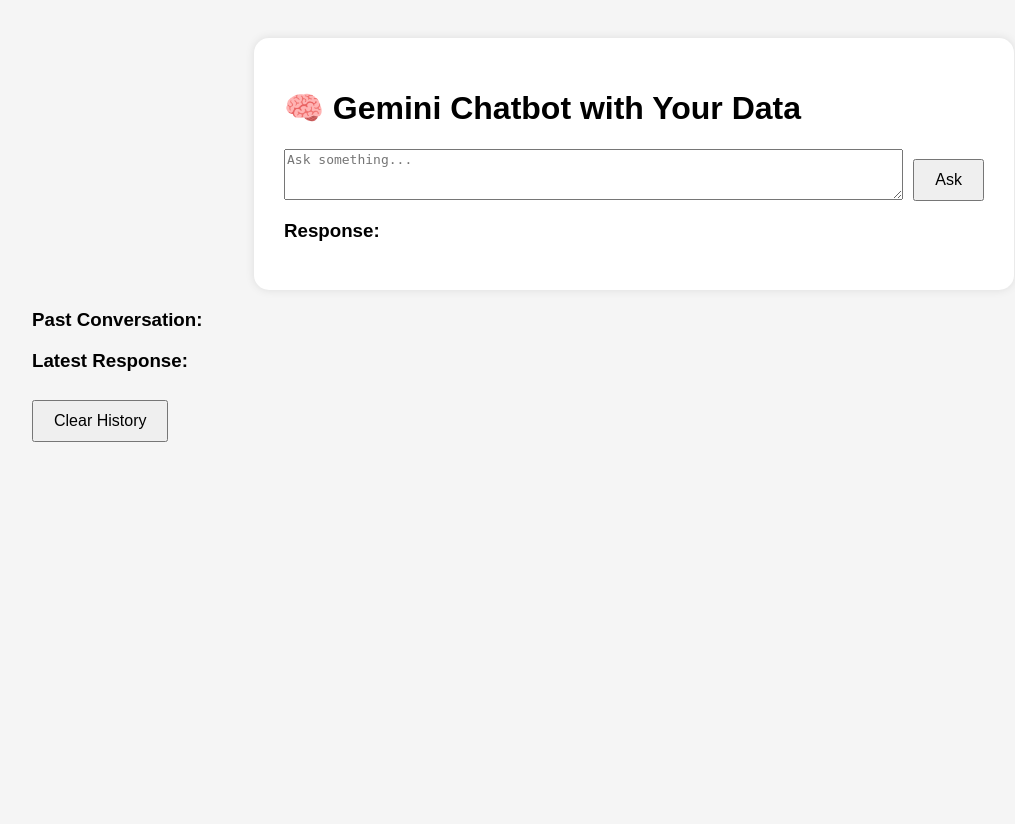
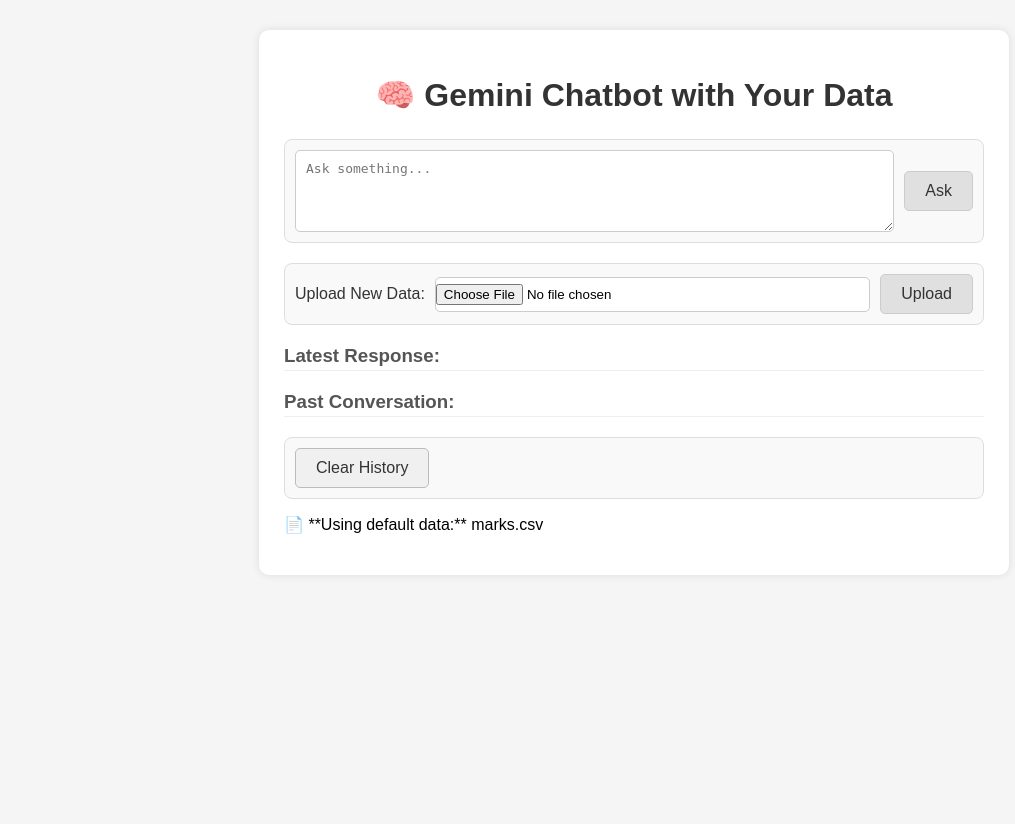
Before and after one commit to mithildabhi/RAG-Chatbot-LLM-and-Flask, a Flask app: page / in a window 1280 px wide. Shown: the whole page, without its empty margins (6-1021 px from the left). Before the commit the page ends 442 px from the top, so only its background shows below. Run offline with Flask 3, Linux system fonts and the light colour scheme.

Commit message:
new css and file add

```diff
--- a/static/style.css
+++ b/static/style.css
@@ -1,38 +1,121 @@
 body {
     font-family: Arial, sans-serif;
-    background-color: #f5f5f5;
-    padding: 30px;
+    background-color: #f5f5f5; /* Reverted to original light grey */
+    padding: 20px; /* Reduced overall body padding */
+    margin: 0;
+    display: flex;
+    justify-content: center;
+    align-items: flex-start;
+    min-height: 98vh; /* Slightly less than 100vh to move up */
 }
 
 .container {
-    max-width: 700px;
-    margin: auto;
+    max-width: 700px; /* Reverted to original max-width */
+    width: 100%;
+    margin: 10px auto; /* Reduced top margin to move up */
     background-color: white;
-    padding: 30px;
-    border-radius: 15px;
-    box-shadow: 0 0 10px rgba(0,0,0,0.1);
+    padding: 25px; /* Slightly reduced padding */
+    border-radius: 10px; /* Slightly reduced border-radius */
+    box-shadow: 0 0 8px rgba(0,0,0,0.1); /* Simplified shadow */
+    border: none; /* Removed custom border */
+}
+
+h1 {
+    color: #333; /* Simplified color */
+    text-align: center;
+    margin-bottom: 25px; /* Slightly reduced margin */
+    font-size: 2em; /* Simplified font size */
+}
+
+h3 {
+    color: #555; /* Simplified color */
+    margin-top: 20px; /* Slightly reduced margin */
+    margin-bottom: 10px; /* Slightly reduced margin */
+    border-bottom: 1px solid #eee; /* Simplified border */
+    padding-bottom: 3px; /* Reduced padding */
+}
+
+/* Forms Styling */
+form {
+    display: flex;
+    flex-wrap: wrap;
+    align-items: center;
+    gap: 10px; /* Standard gap */
+    margin-bottom: 15px; /* Reduced margin between forms */
+    padding: 10px; /* Reduced padding */
+    background-color: #f9f9f9; /* Simplified background */
+    border: 1px solid #ddd; /* Simplified border */
+    border-radius: 8px; /* Simplified border-radius */
+}
+
+/* Specific padding between the two main input/form boxes */
+/* Assuming "two box" refers to the Ask Form and Upload File Form */
+form:nth-of-type(1) { /* Targeting the Ask Form */
+    margin-bottom: 20px; /* Increased margin for gap between forms */
+}
+
+
+form label {
+    font-weight: normal; /* Simplified font weight */
+    color: #333;
+    flex-shrink: 0;
 }
 
 textarea {
-    width: 100%;
+    flex-grow: 1;
+    min-width: 250px;
+    padding: 10px; /* Simplified padding */
+    border: 1px solid #ccc; /* Simplified border */
+    border-radius: 5px; /* Simplified border-radius */
     font-size: 1em;
+    resize: vertical;
+    box-shadow: none; /* Removed shadow */
+    transition: none; /* Removed transition */
 }
 
-button {
-    padding: 10px 20px;
-    margin-top: 10px;
-    font-size: 1em;
+textarea:focus {
+    border-color: #888; /* Simple focus border */
+    outline: none;
+    box-shadow: none; /* Removed focus shadow */
 }
-/* .ask-form {
-  display: flex;
-  align-items: center;
-  gap: 10px;
+
+input[type="file"] {
+    flex-grow: 1;
+    min-width: 150px;
+    padding: 6px 0; /* Reduced padding */
+    border: 1px solid #ccc; /* Simplified border */
+    border-radius: 5px; /* Simplified border-radius */
+    background-color: #fff; /* Simplified background */
+    cursor: pointer;
 }
-# Added for the home link
-.home-link {
-  text-decoration: none;
-  color: white;
-  background-color: #007BFF;
-  padding: 8px 12px;
-  border-radius: 5px;
-} */
+
+/* General Button Styling */
+button, input[type="submit"] {
+    padding: 10px 20px; /* Reverted to original padding */
+    font-size: 1em; /* Reverted to original font size */
+    font-weight: normal; /* Simplified font weight */
+    color: #333; /* Simplified text color */
+    background-color: #e0e0e0; /* Neutral background */
+    border: 1px solid #ccc; /* Simple border */
+    border-radius: 5px; /* Simplified border-radius */
+    cursor: pointer;
+    transition: none; /* Removed transitions */
+    box-shadow: none; /* Removed shadow */
+}
+
+button:hover, input[type="submit"]:hover {
+    background-color: #d0d0d0; /* Simple hover effect */
+    transform: none;
+    box-shadow: none;
+}
+
+button:active, input[type="submit"]:active {
+    background-color: #c0c0c0; /* Simple active effect */
+    transform: none;
+    box-shadow: none;
+}
+
+/* Specific styling for the Clear History button - simplified */
+form[action="/clear"] button {
+    background-color: #f0f0f0; /* Lighter background for clear */
+    border: 1px solid #bbb}
--- a/templates/index.html
+++ b/templates/index.html
@@ -7,19 +7,23 @@
 <body>
     <div class="container">
         <h1>🧠 Gemini Chatbot with Your Data</h1>
-        <!-- Ask Form -->
-        <form method="POST" action="/" style="display: flex; align-items: center; gap: 10px;">
-            <textarea name="user_input" rows="3" cols="50" placeholder="Ask something..."></textarea>
+
+        <form method="POST" action="/">
+            <textarea name="user_input" rows="4" cols="50" placeholder="Ask something..."></textarea>
             <button type="submit">Ask</button>
-            <!-- Redirect Link -->
+        </form>
+
+        <form method="POST" action="/" enctype="multipart/form-data">
+            <label for="file">Upload New Data:</label>
+            <input type="file" name="file" required>
+            <input type="submit" value="Upload" onclick="if(document.getElementsByName('file')[0].files.length > 0){ alert('File uploaded and processed!'); window.location.href='/'; }">
         </form>
 
         <div class="response">
-            <h3>Response:</h3>
+            <h3>Latest Response:</h3>
             <p>{{ answer }}</p>
         </div>
 
-    </div>
         <div class="response">
             <h3>Past Conversation:</h3>
             <ul>
@@ -27,14 +31,18 @@
                 <li><strong>Q:</strong> {{ item.question }}<br><strong>A:</strong> {{ item.answer }}</li>
                 {% endfor %}
             </ul>
-    <h3>Latest Response:</h3>
-    <p>{{ answer }}</p>
         </div>
 
-<!-- Clear history -->
-<form method="POST" action="/clear">
+        <form method="POST" action="/clear" style="text-align: center; margin-top: 20px;">
             <button type="submit">Clear History</button>
         </form>
 
+        {% if session.uploaded_file_path %}
+            <p>📂 **Using uploaded file:** {{ session.uploaded_file_path.split('/')[-1] }}</p>
+        {% else %}
+            <p>📄 **Using default data:** marks.csv </p>
+        {% endif %}
+
+    </div>
 </body>
 </html>
```
Lines whose indentation alone changed are shown as unchanged.
